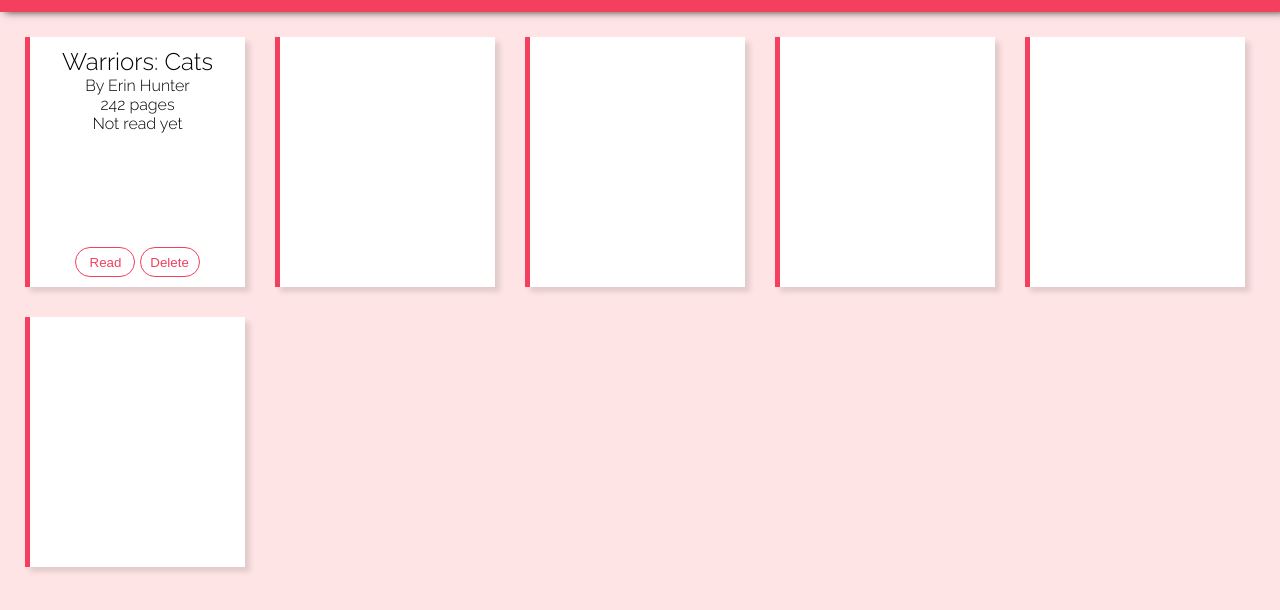
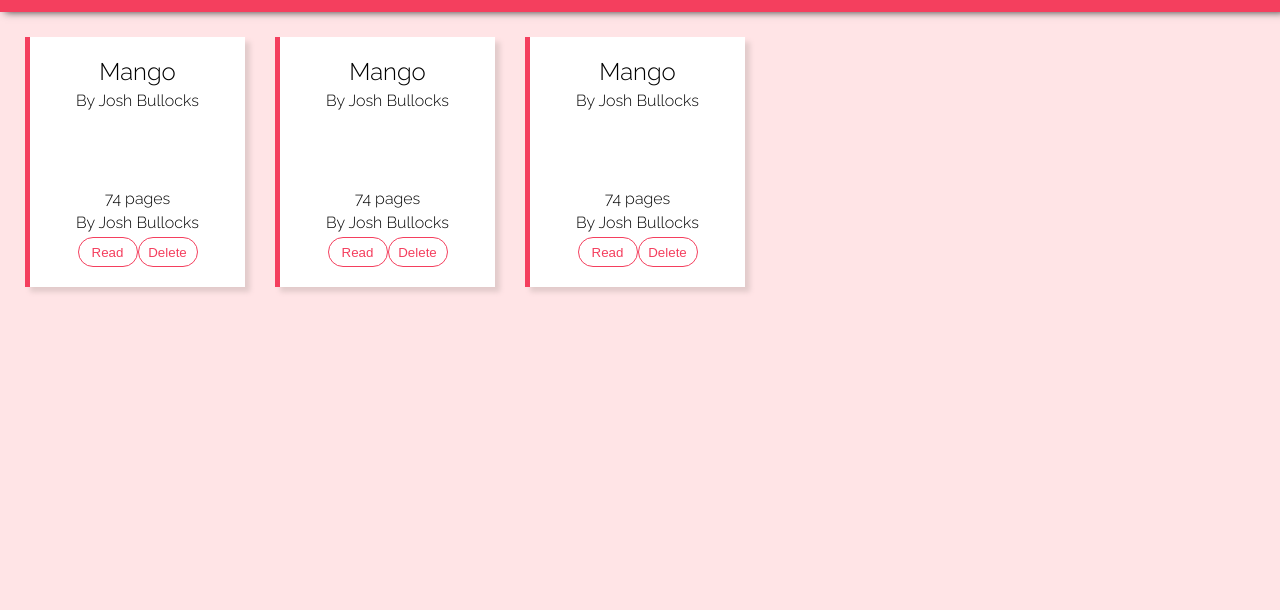
Before and after one commit to joshua112398/library, a plain HTML site: page index.html in a window 1280 px wide. Shown: the part 58-668 px from the top of the page. Drawn offline with Linux system fonts and the light colour scheme.

Commit message:
Add script functionality for dispaying book info

```diff
--- a/scripts/script.js
+++ b/scripts/script.js
@@ -12,19 +12,61 @@
     return `${title} by ${author}, ${pages} pages, ${readIndicator}`;
 }
 
-function addBookToLibrary() {
-    let book = new Book();
-    myLibrary.push(book);
+Book.prototype.display = function() {
+    const main = document.querySelector("main");
+    const newBook = document.createElement('div');
+    newBook.classList.add('book');
+    main.appendChild(newBook);
+
+    // Add book information
+    const name = document.createElement('h2')
+    name.textContent = `${this.title}`;
+    console.log(this.title);
+    name.classList.add('name');
+    newBook.appendChild(name);
+    const author = document.createElement('p')
+    author.textContent = `By ${this.author}`;
+    author.classList.add('author');
+    newBook.appendChild(author);
+    const pages = document.createElement('p')
+    pages.textContent = `${this.pages} pages`;
+    pages.classList.add('pages');
+    newBook.appendChild(pages);
+    let readIndicator = this.read ? "already read" : "not read yet";
+    const read = document.createElement('p')
+    read.textContent = `By ${this.author}`;
+    read.classList.add('read');
+    newBook.appendChild(read);
+
+    // Add the Delete and Read buttons
+    const buttons = document.createElement('div');
+    buttons.classList.add('book-buttons');
+    newBook.appendChild(buttons);
+    let readButton = document.createElement('button')
+    readButton.textContent = "Read";
+    let deleteButton = document.createElement('button')
+    deleteButton.textContent = "Delete";
+    buttons.appendChild(readButton);
+    buttons.appendChild(deleteButton);
+    return;
+
 }
 
-function displayBook(book) {
-    const main = document.querySelector("main");
-    const newBook = main.createElement('div');
-    newBook.classList.add('book');
+
+function addBookToLibrary(title, author, pages, read) {
+    let book = new Book(title, author, pages, read);
+    console.log("Book added");
+    myLibrary.push(book);
 }
 
 function displayLibrary() {
     for (let i = 0; i < myLibrary.length; i++) {
-        displayBook(myLibrary[i]);
+        myLibrary[i].display();
     }
+    return;
 }
+
+addBookToLibrary("Mango", "Josh Bullocks", 74, true);
+addBookToLibrary("Mango", "Josh Bullocks", 74, true);
+addBookToLibrary("Mango", "Josh Bullocks", 74, true);
+displayLibrary();
--- a/styles/style.css
+++ b/styles/style.css
@@ -54,9 +54,10 @@
     box-shadow: 5px 5px 5px rgb(226, 203, 203);
     border-left: 5px solid #f43f5e;
     text-align: center;
-    padding: 10px;
+    padding: 20px 10px;
     display: grid;
-    grid-template-rows: auto auto auto 1fr auto;
+    grid-template-rows: auto 1fr auto auto auto;
+    gap: 5px;
 }
 
 h2 {
```
Also changed, not shown: index.html (+2 -0 lines), 1 other file.
